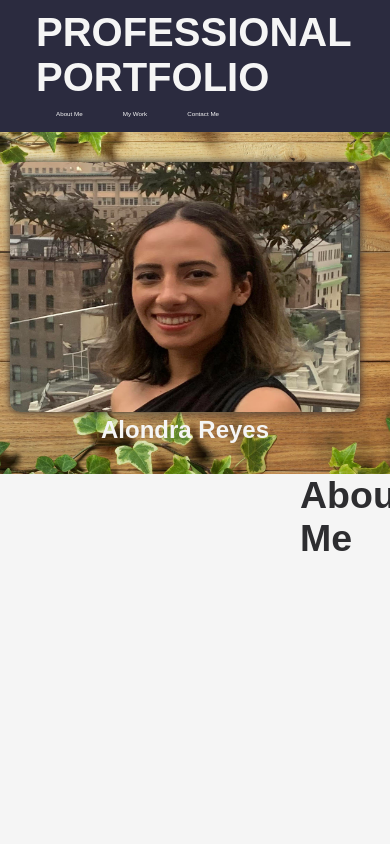
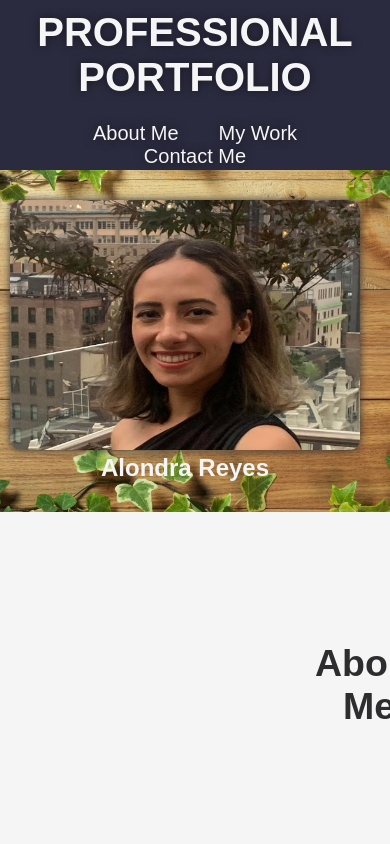
Before and after one commit to alondra9020/Professional-Portfolio, a plain HTML site: page index.html in a window 390 px wide. Shown: the top 844 px of the page. Drawn offline with Linux system fonts and the light colour scheme; files whose address does not match are found by name.

Commit message:
final edits

```diff
--- a/style.css
+++ b/style.css
@@ -82,16 +82,19 @@ header nav ul li a {
 .sections {
     display: flex;
     justify-content: left;
-    align-items: flex-start;
+    text-align: center;
+    align-content: stretch;
+    align-items: baseline;
 }
 .section-title {
     font-size: 25px;;
-    flex-flow: column;
     margin: 0px 30px 70px 300px;
+    text-align: center;
+    padding-top: 100px;
 }
 .section-info {
     flex-wrap: wrap;
-    align-content: flex-end;
+    align-content: center;
     border-left: 3px solid rgb(45, 45, 48);
     padding: 30px 80px 30px 30px;
     margin-right: 300px;
@@ -109,11 +112,44 @@ header nav ul li a {
     height: 200px;
 }
 
-
-
-
 /* Media Query for Smaller Descktop Screens*/
+@media screen and (max-width: 980px) {
+    header {
+      padding-bottom: 0;
+      justify-content: center;
+      position: relative;
+    }
+    header h1 {
+      width: 100%;
+      text-align: center;
+      text-shadow: 0 0 10px rgba(0, 0, 0, 0.5);
+    }
+    header nav ul {
+      margin-top: 20px;
+      width: 100%;
+      justify-content: center;
+    }
+    header nav ul li a {
+      font-size: 20px;
+      text-shadow: 0 0 10px rgba(0, 0, 0, 0.5);
+    }
+    .section-title {
+      width: 80%;
+    }
+  }
 
 /* Media Query for Tablet and Smaller */
-
+@media screen and (max-width: 768px) {
+    header {
+    position: relative;
+    }
+    .sections {
+      padding: 30px 15px;
+    }
+  }
 /* Media Query for Mobile Phone and Smaller */
+@media screen and (max-width: 575px) {
+    .section-title {
+      width: 95%;
+    }
+  }
```
